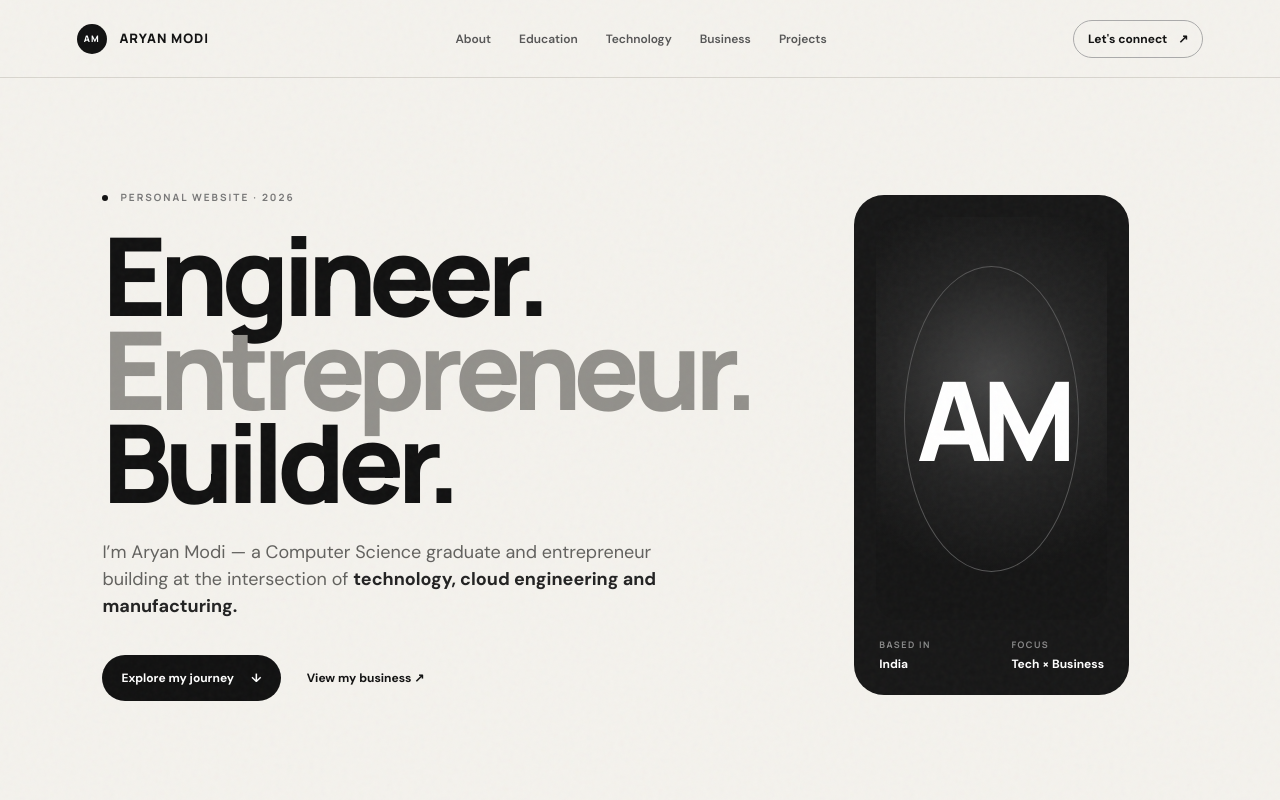
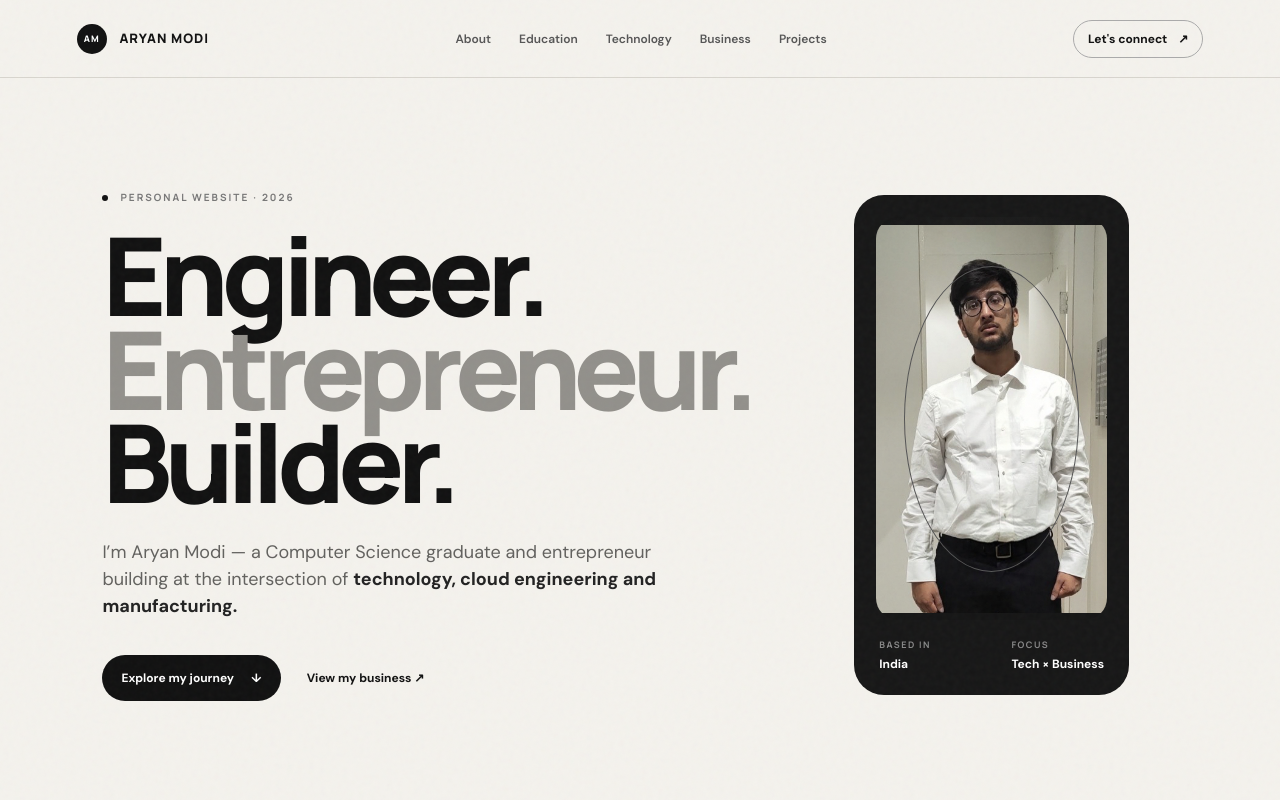
Before and after one commit to aryanmodi1082/aryanmodi.com, a plain HTML site: page index.html in a window 1280 px wide. Shown: the top 800 px of the page. Drawn offline with Linux system fonts and the light colour scheme.

Commit message:
Update index.html

```diff
--- a/index.html
+++ b/index.html
@@ -31,7 +31,11 @@
     <div class="hero-actions"><a class="primary" href="#about">Explore my journey <b>↓</b></a><a class="secondary" href="#business">View my business ↗</a></div>
   </div>
   <div class="portrait-card">
-    <div class="portrait-placeholder"><span>AM</span></div>
+    <div class="portrait-placeholder" style="overflow:hidden; padding:0;">
+  <img src="aryan-modi-website-photo-original-crop.jpg"
+       alt="Aryan Modi"
+       style="width:100%; height:100%; object-fit:cover; display:block;">
+</div>
     <div class="portrait-meta"><div><small>BASED IN</small><strong>India</strong></div><div><small>FOCUS</small><strong>Tech × Business</strong></div></div>
   </div>
 </section>
```
